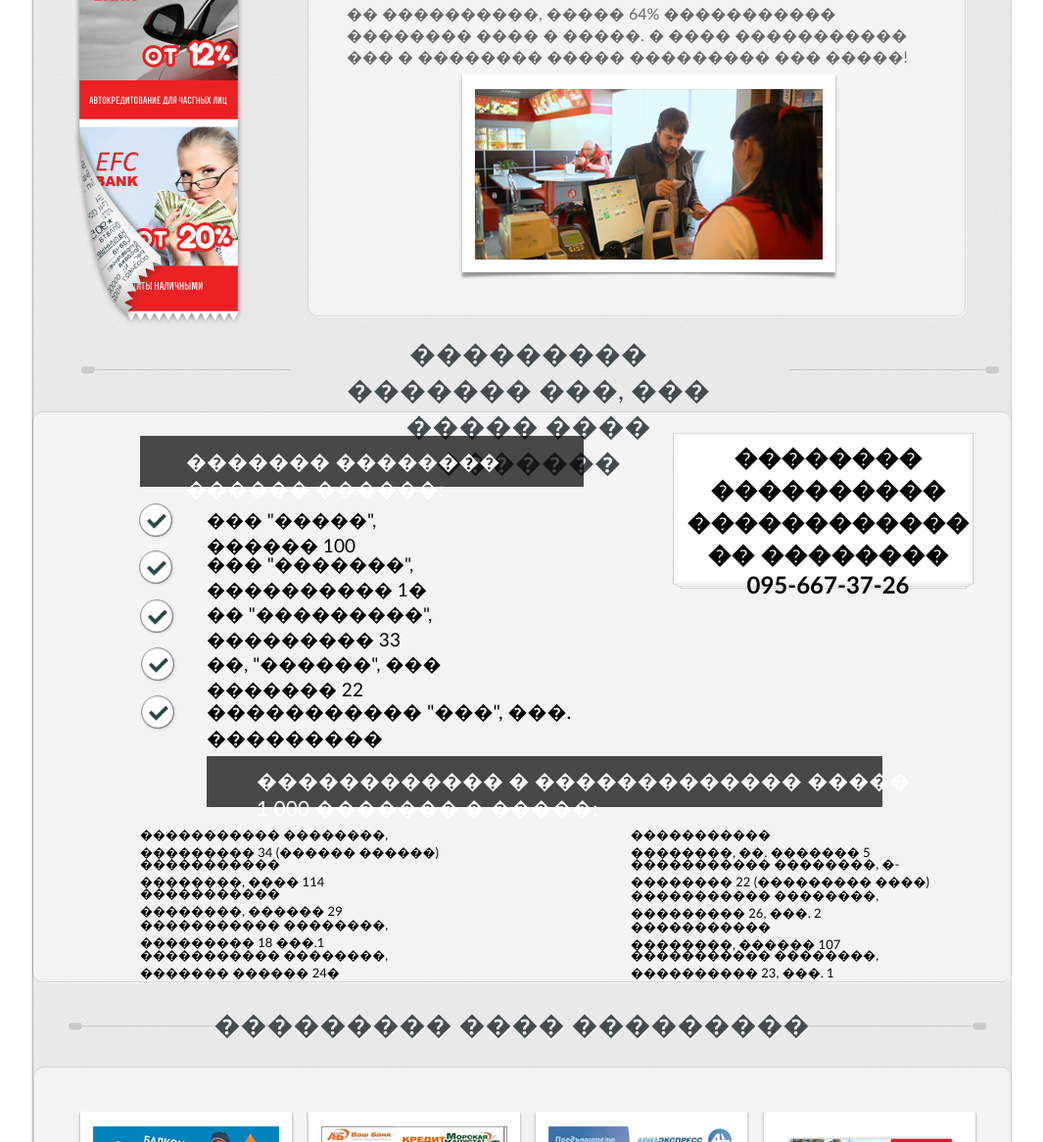
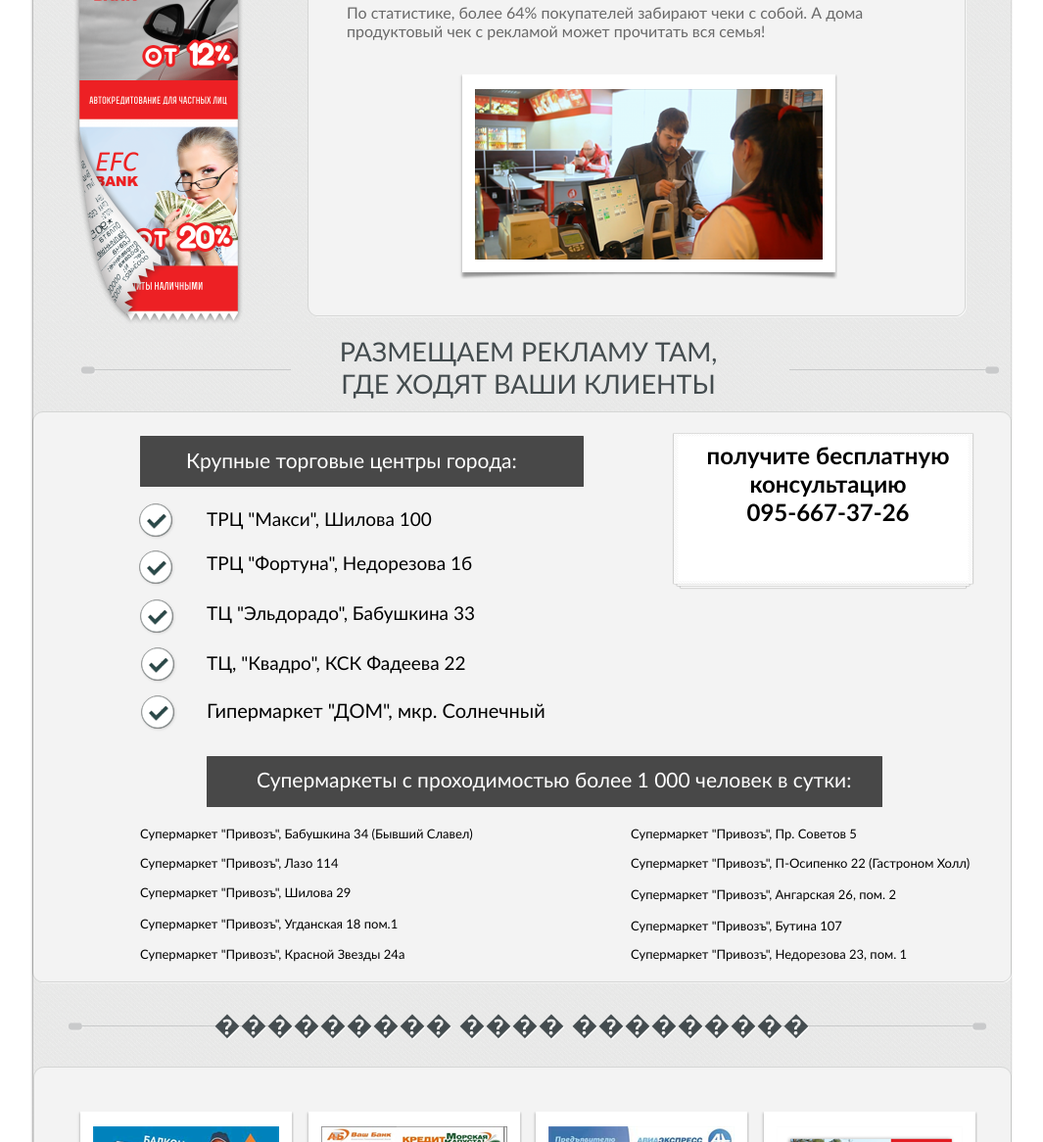
Before and after one commit to NikolayGalkin/galkin.github.io, a plain HTML site: page index.html in a window 1280 px wide. Shown: the part 1634-2800 px from the top of the page at 98% size, without its empty margins (110-1175 px from the left). Drawn offline with Linux system fonts and the light colour scheme.

Commit message:
Fixed encoding

```diff
--- a/index.html
+++ b/index.html
@@ -1,3 +1,4 @@
+<!DOCTYPE HTML PUBLIC "-//W3C//DTD HTML 4.01 Transitional//EN" "http://www.w3.org/TR/html4/loose.dtd">
 <html>
 <head>
 <title>Реклама на чековой ленте</title>
@@ -741,14 +742,9 @@ a:hover {
                                                                                           style="border-width:0;width:247px;height:443px;"></span></a>
 </div>
 <div id="wb_Text9" style="position:absolute;left:274px;top:740px;width:218px;height:432px;z-index:65;text-align:left;">
-    <span style="color:#000000;font-family:'Trebuchet MS';font-size:13px;"><strong><em>��� ���� -"�� ������ ����� �
-        ����"</em></strong></span><span
+    <span style="color:#000000;font-family:'Trebuchet MS';font-size:13px;"><strong><em>АТБ банк - "Мы попали точно в цель"</em></strong></span><span
         style="color:#000000;font-family:'Trebuchet MS';font-size:15px;"><br></span><span
-        style="color:#000000;font-family:'Trebuchet MS';font-size:13px;"><br><em>� ��� ������ ������ ����������������
-    ������� ����� ����������������� ���������, ��� ����� ������ �� EFC-���� ������� ��� ��� ������� �������� ������ �
-    ������� ������������� �������� � ������� ������� ������� � �� ���������� ������� �� 3 ������. ������ ��� ����������,
-    ����� ����, �� ���� ��������������� ������ ������� � �������� ������������ ������ ��� �������.<br><br>������� ��
-    ��������������!<br></em><br>�������� ����� �� �������������� ���� -���� ��������� ��������� �.�.</span></div>
+        style="color:#000000;font-family:'Trebuchet MS';font-size:13px;"><br><em>У нас стояла задача прорекламировать продукт среди платежеспособного населения, для этого ребята из EFC-Чита выбрали для нас крупные торговые центры с большой проходимостью клиентов с высоким уровнем доходов и мы разместили рекламу на 3 месяца. Эффект нам понравился, более того, мы даже порекомендовали нашему филиалу в Иркутске использовать данный вид рекламы.<br><br>Спасибо за сотрудничество!<br></em><br>директор банка по Забайкальскому краю -Вице президент Мунгалова Е.В.</span></div>
 <div id="wb_Image15" style="position:absolute;left:36px;top:642px;width:939px;height:10px;z-index:66;">
     <img src="images/line2.png" id="Image15" alt="" style="width:939px;height:10px;"></div>
 <div id="wb_Shape12" style="position:absolute;left:737px;top:724px;width:234px;height:440px;z-index:67;">
@@ -760,14 +756,9 @@ a:hover {
 <div id="wb_Shape13" style="position:absolute;left:704px;top:966px;width:37px;height:44px;z-index:68;">
     <img src="images/img0019.png" id="Shape13" alt="" style="border-width:0;width:37px;height:44px;"></div>
 <div id="wb_Text30" style="position:absolute;left:756px;top:731px;width:204px;height:396px;z-index:69;text-align:left;">
-    <span style="color:#000000;font-family:'Trebuchet MS';font-size:13px;"><strong><em>��� ���� -"��� ��������
-        ����� ��� �������"</em></strong></span><span
+    <span style="color:#000000;font-family:'Trebuchet MS';font-size:13px;"><strong><em>Мир Саун -"Нам подходит такой вид рекламы"</em></strong></span><span
         style="color:#000000;font-family:'Trebuchet MS';font-size:15px;"><br></span><span
-        style="color:#000000;font-family:'Trebuchet MS';font-size:13px;"><em><br>�� ������ ����������� ���������������
-    �� �������� ����� ������, ��� ��� �������. � ���� �� ������� ����������� ������������� �������� ��������. ��� ���
-    ��������� ���������� ��������� ��� - "����� � �������". ������ � ������������� ��� ����� 10 ����, � �����
-    20 ���� �������� � ������� ���������. <br><br>������� ������� �� ��������������! �� ������ ��������������� ��
-    ������� ����� ���������.</em><br><br>��� "��� ����" ��������� �.�.</span></div>
+        style="color:#000000;font-family:'Trebuchet MS';font-size:13px;"><em><br>Мы решили попробовать рекламироваться на кассовых чеках потому, что это массово. В этом мы увидели возможность дополнительно привлечь клиентов. Нам был предложен интересный рекламный ход - "Веник в подарок". Эффект я почувствовала уже через 10 дней, а через 20 дней вложения в рекламу окупились. <br><br>Большое спасибо за сотрудничество! Мы решили рекламироваться на чековой ленте регулярно.</em><br><br>ООО "Мир Саун" Савенкова Н.Ю.</span></div>
 <div id="wb_Image18" style="position:absolute;left:437px;top:1403px;width:387px;height:213px;z-index:70;">
     <img src="images/img0020.png" id="Image18" alt="" style="width:387px;height:213px;"></div>
 <div id="wb_Image16" style="position:absolute;left:52px;top:2008px;width:939px;height:10px;z-index:71;">
@@ -775,62 +766,61 @@ a:hover {
 <div id="wb_Image19" style="position:absolute;left:34px;top:1266px;width:196px;height:700px;z-index:72;">
     <img src="images/efcfbank_0.png" id="Image19" alt="" style="width:196px;height:700px;"></div>
 <div id="wb_Text15" style="position:absolute;left:324px;top:1637px;width:588px;height:44px;z-index:73;text-align:left;">
-    <span style="color:#696969;font-family:'Trebuchet MS';font-size:16px;">�� ����������, ����� 64% ����������� �������� ���� � �����. � ���� ����������� ��� � �������� ����� ��������� ��� �����!</span>
+    <span style="color:#696969;font-family:'Trebuchet MS';font-size:16px;">По статистике, более 64% покупателей забирают чеки с собой. А дома продуктовый чек с рекламой может прочитать вся семья!</span>
 </div>
 <div id="wb_Text16" style="position:absolute;left:181px;top:2152px;width:288px;height:24px;z-index:74;text-align:left;">
-    <span style="color:#000000;font-family:'Trebuchet MS';font-size:19px;">��� "�����", ������ 100</span>
+    <span style="color:#000000;font-family:'Trebuchet MS';font-size:19px;">ТРЦ "Макси", Шилова 100</span>
 </div>
 <div id="wb_Text18" style="position:absolute;left:181px;top:2197px;width:307px;height:24px;z-index:75;text-align:left;">
-    <span style="color:#000000;font-family:'Trebuchet MS';font-size:19px;">��� "�������", ���������� 1�</span>
+    <span style="color:#000000;font-family:'Trebuchet MS';font-size:19px;">ТРЦ "Фортуна", Недорезова 1б</span>
 </div>
 <div id="wb_Text19" style="position:absolute;left:181px;top:2248px;width:330px;height:24px;z-index:76;text-align:left;">
-    <span style="color:#000000;font-family:'Trebuchet MS';font-size:19px;">�� "���������", ��������� 33</span>
+    <span style="color:#000000;font-family:'Trebuchet MS';font-size:19px;">ТЦ "Эльдорадо", Бабушкина 33</span>
 </div>
 <div id="wb_Text20" style="position:absolute;left:181px;top:2299px;width:304px;height:24px;z-index:77;text-align:left;">
-    <span style="color:#000000;font-family:'Trebuchet MS';font-size:19px;">��, "������", ��� ������� 22</span>
+    <span style="color:#000000;font-family:'Trebuchet MS';font-size:19px;">ТЦ, "Квадро", КСК Фадеева 22</span>
 </div>
 <div id="wb_Text21" style="position:absolute;left:181px;top:2347px;width:374px;height:26px;z-index:78;text-align:left;">
-    <span style="color:#000000;font-family:'Trebuchet MS';font-size:20px;">����������� "���", ���. ���������</span>
+    <span style="color:#000000;font-family:'Trebuchet MS';font-size:20px;">Гипермаркет "ДОМ", мкр. Солнечный</span>
 </div>
 <div id="wb_Text31" style="position:absolute;left:113px;top:2537px;width:250px;height:18px;z-index:79;text-align:left;">
-    <span style="color:#000000;font-family:'Trebuchet MS';font-size:13px;">����������� ��������, ������ 29</span>
+    <span style="color:#000000;font-family:'Trebuchet MS';font-size:13px;">Супермаркет "Привозъ", Шилова 29</span>
 </div>
 <div id="wb_Text32" style="position:absolute;left:113px;top:2507px;width:250px;height:18px;z-index:80;text-align:left;">
-    <span style="color:#000000;font-family:'Trebuchet MS';font-size:13px;">����������� ��������, ���� 114</span>
+    <span style="color:#000000;font-family:'Trebuchet MS';font-size:13px;">Супермаркет "Привозъ", Лазо 114</span>
 </div>
 <div id="wb_Text33" style="position:absolute;left:113px;top:2477px;width:363px;height:18px;z-index:81;text-align:left;">
-    <span style="color:#000000;font-family:'Trebuchet MS';font-size:13px;">����������� ��������, ��������� 34 (������ ������)</span>
+    <span style="color:#000000;font-family:'Trebuchet MS';font-size:13px;">Супермаркет "Привозъ", Бабушкина 34 (Бывший Славел)</span>
 </div>
 <div id="wb_Text34" style="position:absolute;left:614px;top:2507px;width:361px;height:18px;z-index:82;text-align:left;">
-    <span style="color:#000000;font-family:'Trebuchet MS';font-size:13px;">����������� ��������, �-�������� 22 (��������� ����)</span>
+    <span style="color:#000000;font-family:'Trebuchet MS';font-size:13px;">Супермаркет "Привозъ", П-Осипенко 22 (Гастроном Холл)</span>
 </div>
 <div id="wb_Text35" style="position:absolute;left:113px;top:2569px;width:288px;height:18px;z-index:83;text-align:left;">
-    <span style="color:#000000;font-family:'Trebuchet MS';font-size:13px;">����������� ��������, ��������� 18 ���.1</span>
+    <span style="color:#000000;font-family:'Trebuchet MS';font-size:13px;">Супермаркет "Привозъ", Угданская 18 пом.1</span>
 </div>
 <div id="wb_Text36" style="position:absolute;left:113px;top:2600px;width:319px;height:18px;z-index:84;text-align:left;">
-    <span style="color:#000000;font-family:'Trebuchet MS';font-size:13px;">����������� ��������, ������� ������ 24�</span>
+    <span style="color:#000000;font-family:'Trebuchet MS';font-size:13px;">Супермаркет "Привозъ", Красной Звезды 24а</span>
 </div>
 <div id="wb_Text37" style="position:absolute;left:614px;top:2477px;width:250px;height:18px;z-index:85;text-align:left;">
-    <span style="color:#000000;font-family:'Trebuchet MS';font-size:13px;">����������� ��������, ��. ������� 5</span>
+    <span style="color:#000000;font-family:'Trebuchet MS';font-size:13px;">Супермаркет "Привозъ", Пр. Советов 5</span>
 </div>
 <div id="wb_Text38" style="position:absolute;left:614px;top:2571px;width:250px;height:18px;z-index:86;text-align:left;">
-    <span style="color:#000000;font-family:'Trebuchet MS';font-size:13px;">����������� ��������, ������ 107</span>
+    <span style="color:#000000;font-family:'Trebuchet MS';font-size:13px;">Супермаркет "Привозъ", Бутина 107</span>
 </div>
 <div id="wb_Text40" style="position:absolute;left:614px;top:2539px;width:294px;height:18px;z-index:87;text-align:left;">
-    <span style="color:#000000;font-family:'Trebuchet MS';font-size:13px;">����������� ��������, ��������� 26, ���. 2</span>
+    <span style="color:#000000;font-family:'Trebuchet MS';font-size:13px;">Супермаркет "Привозъ", Ангарская 26, пом. 2</span>
 </div>
 <div id="wb_Text41" style="position:absolute;left:614px;top:2600px;width:304px;height:18px;z-index:88;text-align:left;">
-    <span style="color:#000000;font-family:'Trebuchet MS';font-size:13px;">����������� ��������, ���������� 23, ���. 1</span>
+    <span style="color:#000000;font-family:'Trebuchet MS';font-size:13px;">Супермаркет "Привозъ", Недорезова 23, пом. 1</span>
 </div>
 <div id="wb_Text42"
      style="position:absolute;left:309px;top:1976px;width:401px;height:70px;text-align:center;z-index:89;">
     <span style="color:#22BFF7;font-family:'Trebuchet MS';font-size:27px;"><strong> </strong></span><span
-        style="color:#444C4F;font-family:'Trebuchet MS';font-size:27px;">��������� ������� ���, ��� ����� ���� �������</span>
+        style="color:#444C4F;font-family:'Trebuchet MS';font-size:27px;">РАЗМЕЩАЕМ РЕКЛАМУ ТАМ, ГДЕ ХОДЯТ ВАШИ КЛИЕНТЫ</span>
 </div>
 <div id="wb_Text43"
      style="position:absolute;left:657px;top:2084px;width:317px;height:58px;text-align:center;z-index:90;">
-    <span style="color:#000000;font-family:'Trebuchet MS';font-size:24px;"><strong>�������� ����������
-        ������������ �� �������� <br> 095-667-37-26</strong></span></div>
+    <span style="color:#000000;font-family:'Trebuchet MS';font-size:24px;"><strong>получите бесплатную консультацию <br> 095-667-37-26</strong></span></div>
 
 
 <div id="wb_Shape3" style="position:absolute;left:112px;top:2148px;width:34px;height:34px;z-index:94;">
@@ -858,13 +848,13 @@ a:hover {
     <img src="images/img0026.png" id="Shape17" alt="" style="border-width:0;width:453px;height:52px;"></div>
 <div id="wb_Text48"
      style="position:absolute;left:160px;top:2091px;width:374px;height:27px;z-index:105;text-align:left;">
-    <span style="color:#FFFFFF;font-family:'Trebuchet MS';font-size:21px;">������� �������� ������ ������:</span></div>
+    <span style="color:#FFFFFF;font-family:'Trebuchet MS';font-size:21px;">Крупные торговые центры города:</span></div>
 <div id="wb_Shape18"
      style="position:absolute;left:181px;top:2406px;width:690px;height:52px;filter:alpha(opacity=70);-moz-opacity:0.70;opacity:0.70;z-index:106;">
     <img src="images/img0030.png" id="Shape18" alt="" style="border-width:0;width:690px;height:52px;"></div>
 <div id="wb_Text49"
      style="position:absolute;left:232px;top:2417px;width:672px;height:27px;z-index:107;text-align:left;">
-    <span style="color:#FFFFFF;font-family:'Trebuchet MS';font-size:21px;">������������ � ������������� ����� 1 000 ������� � �����:</span>
+    <span style="color:#FFFFFF;font-family:'Trebuchet MS';font-size:21px;">Супермаркеты с проходимостью более 1 000 человек в сутки:</span>
 </div>
 
 
```
